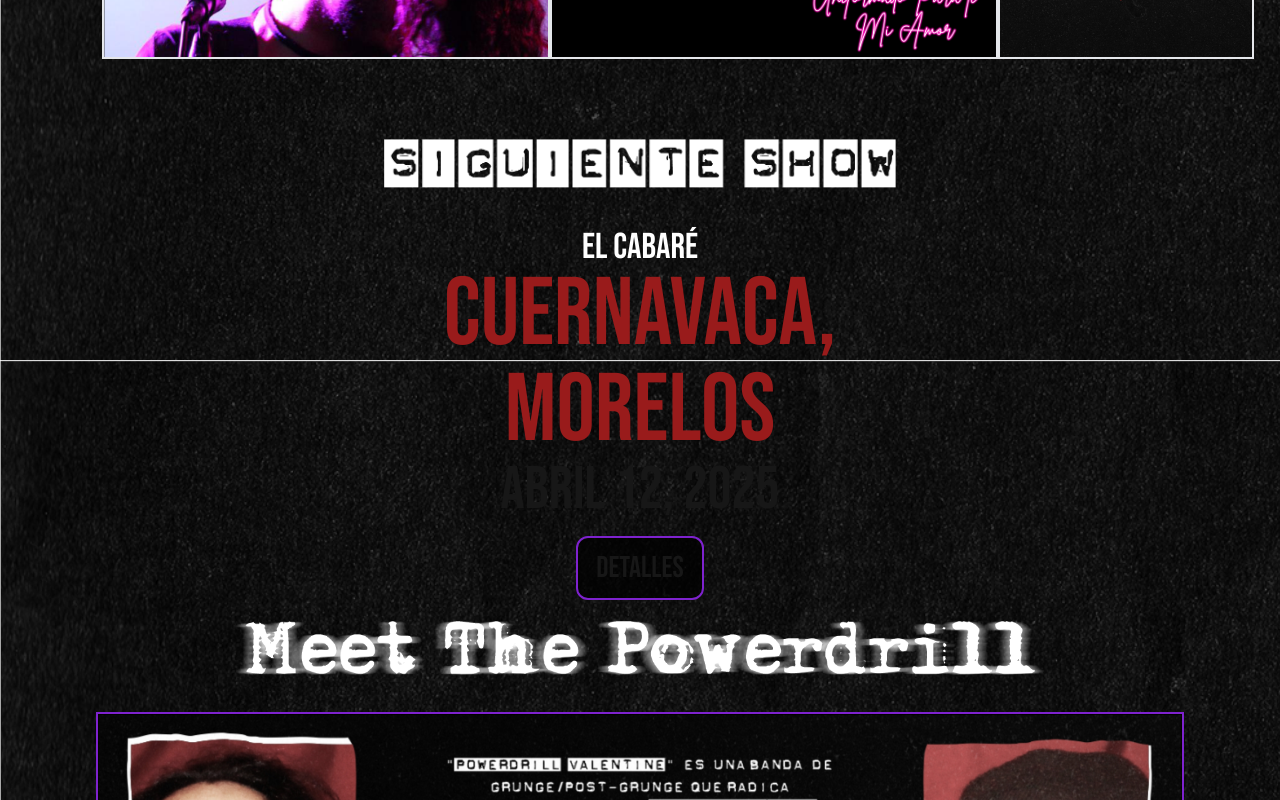
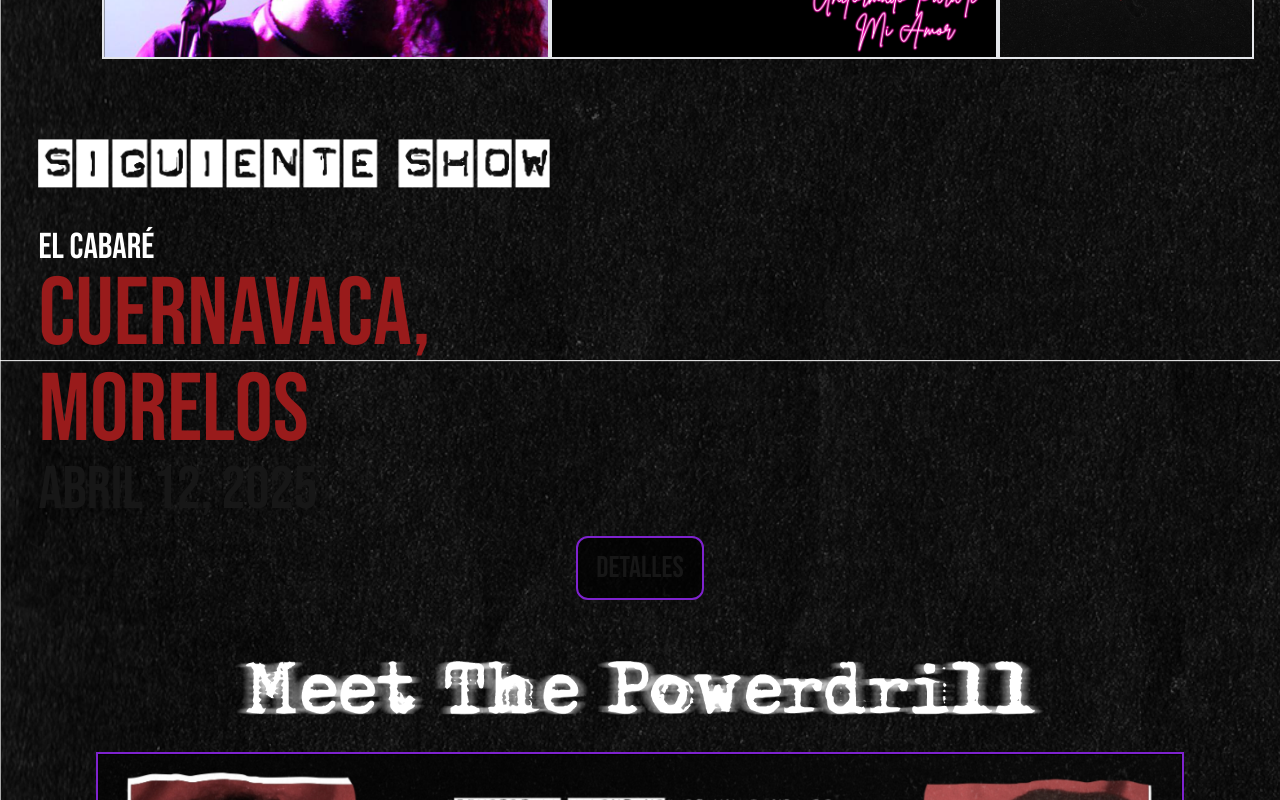
Before and after one commit to BlskMax/Powerdrill, a Next.js app in the folder front/: page / in a window 1280 px wide. Shown: the part 720-1520 px from the top of the page. Built offline with nearby package versions, Linux system fonts and the light colour scheme.

Commit message:
fechas actualizadas

```diff
--- a/front/src/app/page.tsx
+++ b/front/src/app/page.tsx
@@ -80,7 +80,9 @@
         <HomeCards />
       </div>
 
+      <section className="mb-[5vh] ">
       <FeaturedShow />
+      </section>
 
       <section id="about">
       <MeetPower2 />
--- a/front/src/components/featuredShow/FeaturedShow.tsx
+++ b/front/src/components/featuredShow/FeaturedShow.tsx
@@ -18,26 +18,26 @@
 
     return (
 
-        <section>
+        <main>
 <div>
   <img src="images/sigShow.png"
-  className="w-[40vw] mb-[5vh] ml-auto mr-auto"></img>
+  className="w-[40vw] mb-[5vh] mr-auto ml-[3vw]"></img>
 </div>
 
 <article className=" flex md:flex-col flex-col place-items-center">
-<section className="text-center md:text-center w-[80vw] md:w-[50vw] ">
+<section className="text-center md:text-center w-[80vw] md:w-[50vw] mr-auto ml-[3vw] ">
   <h1
-    className={`${bebas.variable} font-sans text-center text-3xl md:text-4xl space-x-8 text-white uppercase`}
+    className={`${bebas.variable} font-sans text-left text-3xl md:text-4xl space-x-8 text-white uppercase`}
   >
     El Cabaré
   </h1>
   <h1
-    className={`${bebas.variable} font-sans text-center text-3xl md:text-8xl space-x-8 text-red-800 uppercase`}
+    className={`${bebas.variable} font-sans text-left text-3xl md:text-8xl space-x-8 text-red-800 uppercase`}
   >
     CUERNAVACA, MORELOS
   </h1>
   <h1
-    className={`${bebas.variable} font-sans text-center text-xl md:text-6xl space-x-8 uppercase`}
+    className={`${bebas.variable} font-sans text-left text-xl md:text-6xl space-x-8 uppercase`}
   >
     ABRIL 12, 2025
   </h1>
@@ -51,7 +51,7 @@
   </button>
 </article>
 
-  </section>
+  </main>
 
 
 
--- a/front/src/components/ticketCard/TicketCard.tsx
+++ b/front/src/components/ticketCard/TicketCard.tsx
@@ -19,7 +19,7 @@
 
 function TicketCard({ ticket }: IDateProps) {
     return (
-      <main className="flex flex-col md:flex-row items-center space-y-[3vh] md:space-x-[3vw] w-screen justify-evenly">
+      <main className="flex flex-col md:flex-row items-center space-y-[3vh] md:space-x-[3vw] w-screen justify-evenly border-b-2 border-dotted pb-[6vh] ">
         {ticket.available ? (
           <>
 
@@ -56,15 +56,18 @@
 
             </article>
 
+
+
             <section className="mt-4">
               <a href={ticket.link} target="_blank" rel="noopener noreferrer">
                 <button
-                  className={`${bebas.variable} font-sans w-[35vw] md:w-[16vw] h-[5vh] md:h-[10vh] text-base md:text-4xl rounded-md transition-all duration-500 hover:scale-110 border-2 border-purple-700 bg-black `}
+                  className={`${bebas.variable} font-sans w-[35vw] md:w-[10vw] h-[5vh] md:h-[10vh] text-base md:text-4xl rounded-md transition-all duration-500 hover:scale-110 border-2 border-purple-700 bg-black `}
                 >
-                  COMPRAR
+                  INFO
                 </button>
               </a>
             </section>
+
           </>
         ) : (
           <article className="flex flex-col-reverse">
--- a/front/src/data/data.ts
+++ b/front/src/data/data.ts
@@ -3,13 +3,27 @@
 export const mockDates: IDate[] = [
     {
         id:1,
+        time: "19:00HRS",
+        date: "Mayo 9, 2025",
+        location: "Av. Delfin Madrigal 348, Metro Universidad",
+        venue:"Café Caribe",
+        name: "COYOACAN, CDMX",
+        link: "https://wa.me/525570680017",
+        available: true,
+        purchaseLinkAvailable:false,
+        PurchaseLink:"",
+    },
+    {
+        id:1,
         time: "20:00HRS",
-        date: "Abril 12, 2025",
+        date: "Junio 10, 2025",
         location: "Blvd. Juarez 302, Cuernavaca Centro",
         venue:"El cabaré",
         name: "Cuernavaca, Morelos",
         link: "https://wa.me/525570680017",
         available: true,
+        purchaseLinkAvailable:false,
+        PurchaseLink:"",
     },
     {
         id:2,
@@ -20,6 +34,8 @@
         name: "Cuernavaca, Morelos",
         link: "https://wa.me/525570680017",
         available: false,
+        purchaseLinkAvailable:false,
+        PurchaseLink:"",
     },
 
  ]
--- a/front/src/interfaces/index.ts
+++ b/front/src/interfaces/index.ts
@@ -9,6 +9,8 @@
     name: string;
     link: string;
     available:boolean;
+    purchaseLinkAvailable:boolean;
+    PurchaseLink:string;
 }
 
 interface IDateProps {
```
Also changed, not shown: front/public/images/antFechas.png, front/public/images/proxFechas.png.
